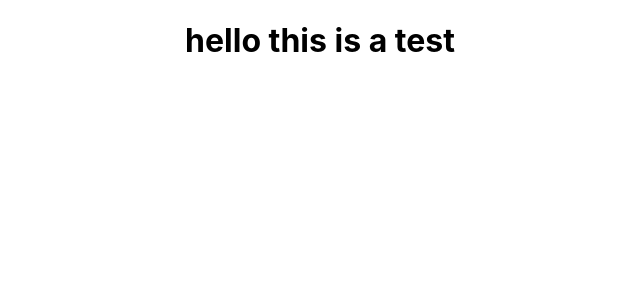
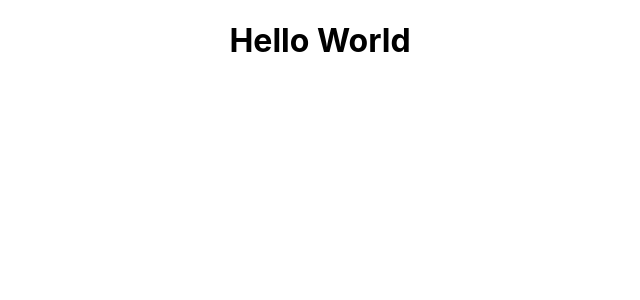
Before and after one commit to tan00060/projectOne_CRUD, a React (Create React App) app: page / in a window 1280 px wide. Shown: the top 300 px of the page, without its empty margins (320-960 px from the left). Built offline with nearby package versions, Linux system fonts and the light colour scheme.

Commit message:
changed to hello world

```diff
--- a/src/App.js
+++ b/src/App.js
@@ -4,7 +4,7 @@ import './App.css';
 function App() {
   return (
     <div className="App">
-      <h1>hello this is a test</h1>
+      <h1>Hello World</h1>
     </div>
   );
 }
```
